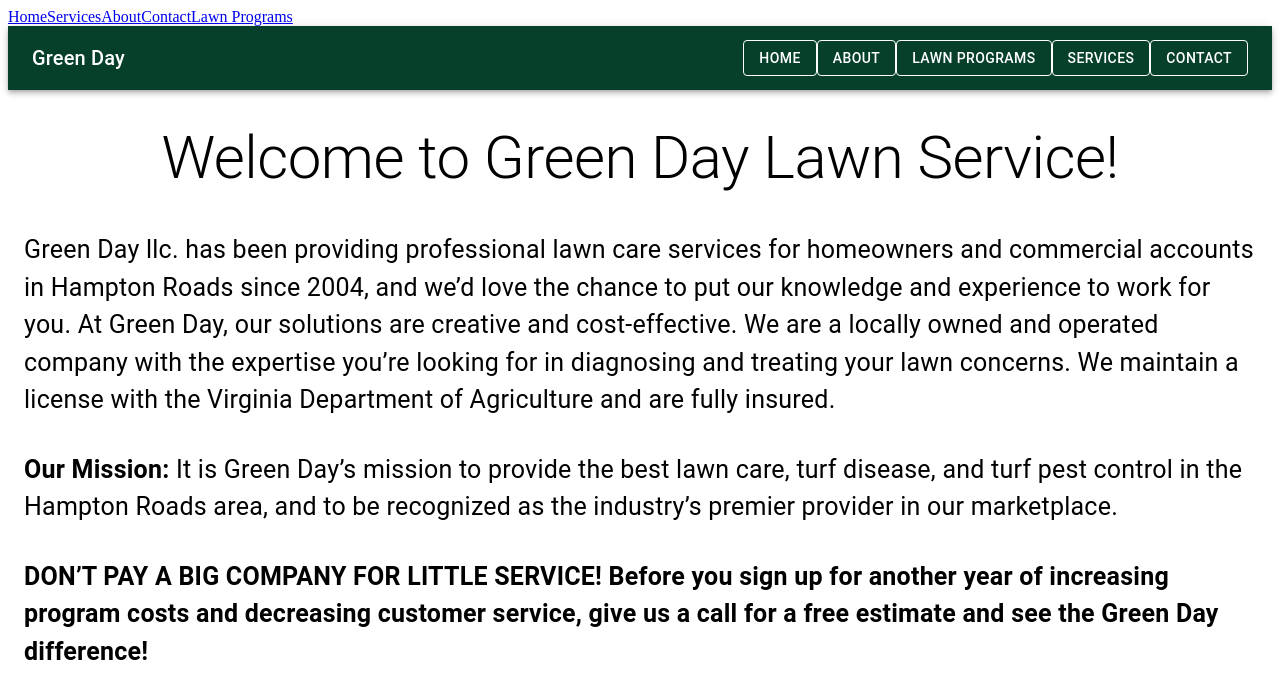
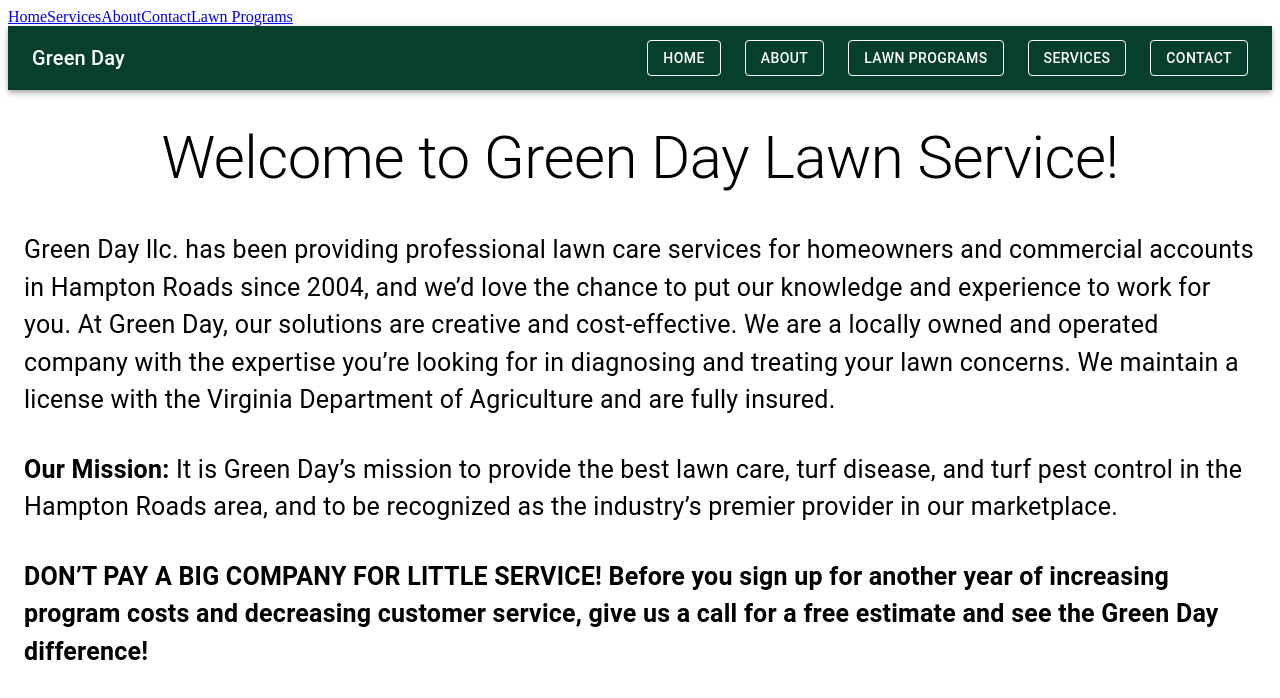
Before and after one commit to RyanS4/GreenDayLLC, a React (Vite) app in the folder green-day-website/: page / in a window 1280 px wide. Shown: the top 698 px of the page. Built offline with nearby package versions, Linux system fonts and the light colour scheme.

Commit message:
feat: add navbar element spacing

```diff
--- a/green-day-website/src/components/NavBar.jsx
+++ b/green-day-website/src/components/NavBar.jsx
@@ -22,11 +22,11 @@ export default function NavBar() {
                 <Typography variant="h6" component="div" sx={{ flexGrow: 1 }}>
                     Green Day
                 </Typography>
-                <Button variant="outlined" color="inherit" onClick={() => handleNavClick("/")}>Home</Button>
-                <Button variant="outlined" color="inherit" onClick={() => handleNavClick("/about")}>About</Button>
-                <Button variant="outlined" color="inherit" onClick={() => handleNavClick("/lawn-programs")}>Lawn Programs</Button>
-                <Button variant="outlined" color="inherit" onClick={() => handleNavClick("/services")}>Services</Button>
-                <Button variant="outlined" color="inherit" onClick={() => handleNavClick("/contact")}>Contact</Button>
+                <Button variant="outlined" color="inherit" sx={{ marginLeft: 3 }} onClick={() => handleNavClick("/")}>Home</Button>
+                <Button variant="outlined" color="inherit" sx={{ marginLeft: 3 }} onClick={() => handleNavClick("/about")}>About</Button>
+                <Button variant="outlined" color="inherit" sx={{ marginLeft: 3 }} onClick={() => handleNavClick("/lawn-programs")}>Lawn Programs</Button>
+                <Button variant="outlined" color="inherit" sx={{ marginLeft: 3 }} onClick={() => handleNavClick("/services")}>Services</Button>
+                <Button variant="outlined" color="inherit" sx={{ marginLeft: 3 }} onClick={() => handleNavClick("/contact")}>Contact</Button>
             </Toolbar>
         </AppBar>
     );
```
